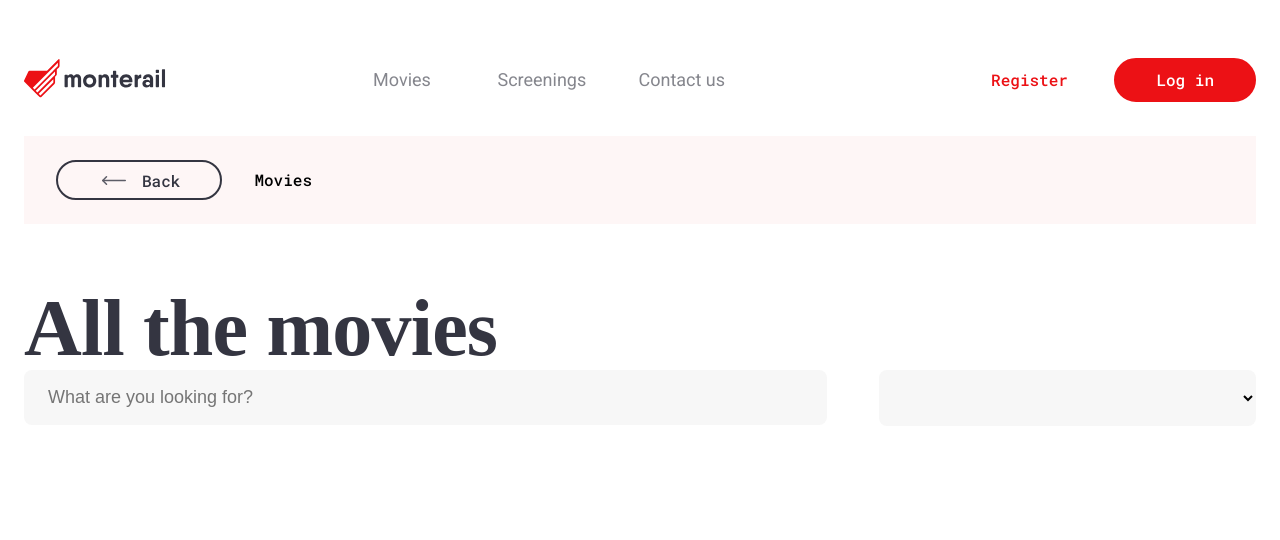
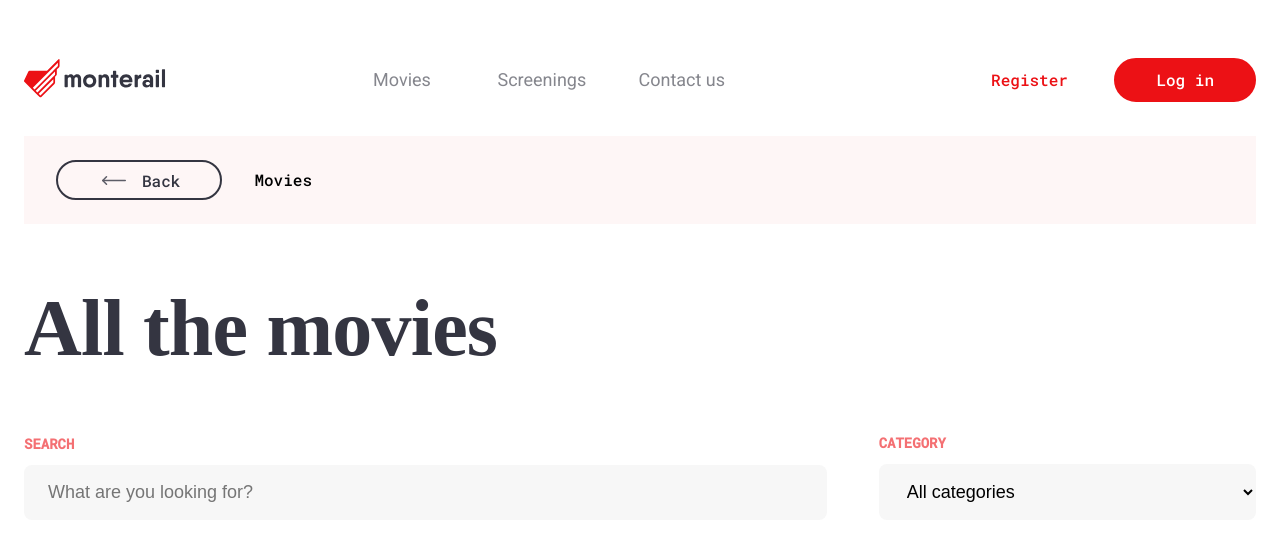
Before and after one commit to martaqh/monte-cinema-project, a Vue app: page /movies in a window 1280 px wide. Shown: the top 540 px of the page. Built offline with nearby package versions, Linux system fonts and the light colour scheme; a web font is replaced by a local one.

Commit message:
Add filtering movies by entered phrase

```diff
--- a/src/components/pages/AllMoviesPage.vue
+++ b/src/components/pages/AllMoviesPage.vue
@@ -7,12 +7,14 @@ import SectionTitle from '@/components/common/Section/SectionTitle.vue';
 import AppSelect from '@/components/common/App/AppSelect.vue';
 import MovieCard from '@/components/views/MovieCard.vue';
 import AppInput from '@/components/common/App/AppInput.vue';
+import AppLabel from '@/components/common/App/AppLabel.vue';
 
 export default defineComponent({
-  components: { BreadCrumbs, SectionTitle, AppSelect, MovieCard, AppInput },
+  components: { BreadCrumbs, SectionTitle, AppSelect, MovieCard, AppInput, AppLabel },
   data() {
     return {
-      optionSelected: 'All categories'
+      optionSelected: 'All categories',
+      inputContent: '',
     }
   },
   computed: {
@@ -20,8 +22,23 @@ export default defineComponent({
     moviesCategories() {
       const allCategories = this.movies.map(movie => movie.genre.name)
       return new Set(allCategories)
+    },
+    filteredMovies() {
+      if (this.optionSelected !== 'All categories') {
+        return this.movies.filter(movie => this.optionSelected === movie.genre.name)
+      } else {
+        return this.movies
       }
     },
+    moviesSearched() {
+      if (this.inputContent !== '') {
+        return this.filteredMovies.filter(movie => movie.title.toLowerCase().includes(this.inputContent.toLowerCase()))
+      } else {
+        return this.filteredMovies
+      }
+    },
+
+  }
 });
 </script>
 
@@ -30,20 +47,27 @@ export default defineComponent({
     <BreadCrumbs>Movies</BreadCrumbs>
     <SectionTitle size="large">All the movies</SectionTitle>
     <div class="all-movies__filters">
+      <div class="all-movies__filters--select">
+        <p>{{inputContent}}</p>
+        <AppLabel>Search</AppLabel>
         <AppInput
           placeholder="What are you looking for?"
-        label-text="search"
+          v-model="inputContent"
         />
+      </div>
+      <div class="all-movies__filters--select">
+        <AppLabel>Category</AppLabel>
         <AppSelect
           :options="moviesCategories"
           v-model="optionSelected"
-        optionDefault="All categories"
+          optionStart="All categories"
           label-text="category"
         ></AppSelect>
       </div>
+    </div>
     <div class="all-movies__cards-list">
       <MovieCard
-        v-for="movie of movies"
+        v-for="movie of moviesSearched"
         :key="movie.id"
         :movie="movie"
       />
@@ -56,9 +80,16 @@ export default defineComponent({
   width: 100%;
 
   &__filters {
+    margin-top: 64px;
     display: grid;
     grid-template-columns: 2fr 1fr;
     grid-gap: 100px;
+
+    &--select, &--input {
+      display: flex;
+      flex-direction: column;
+      justify-content: flex-end;
+    }
 
     @include mobile {
       display: block;
```
Lines whose indentation alone changed are shown as unchanged.
